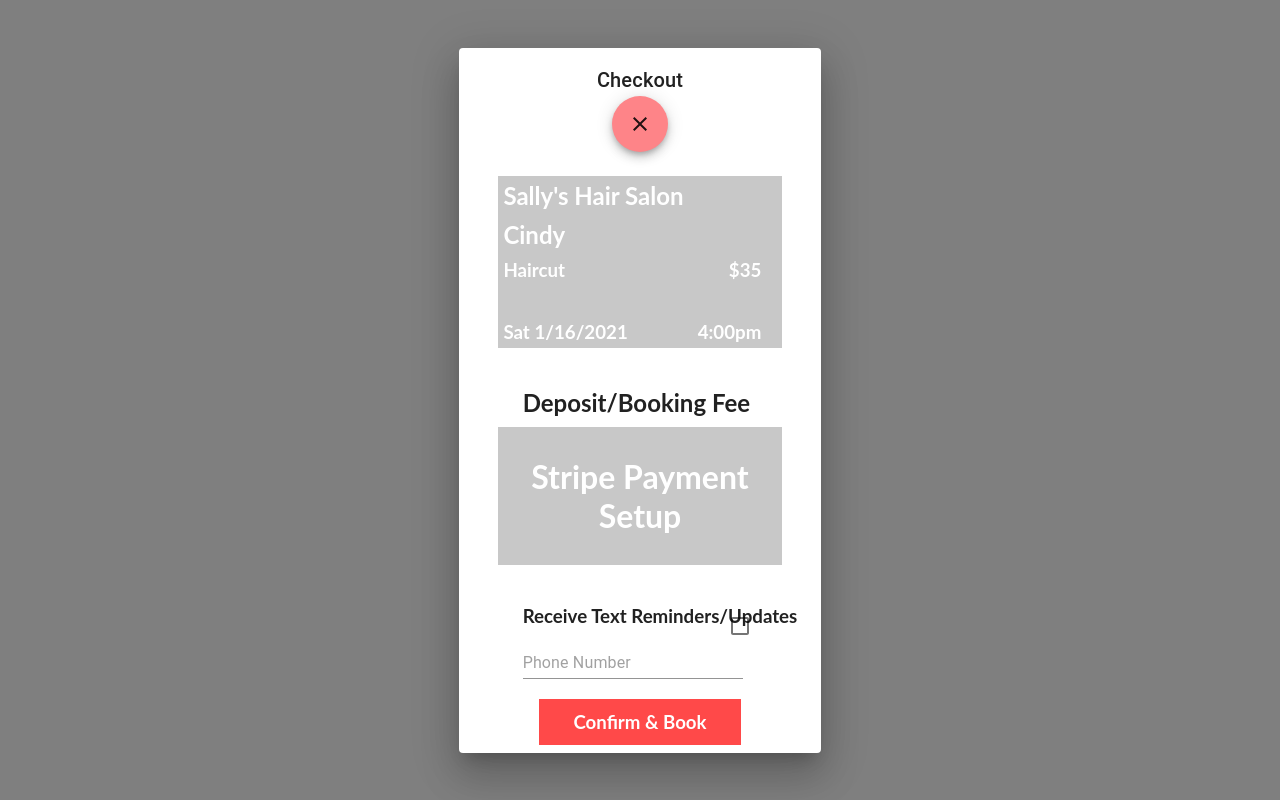
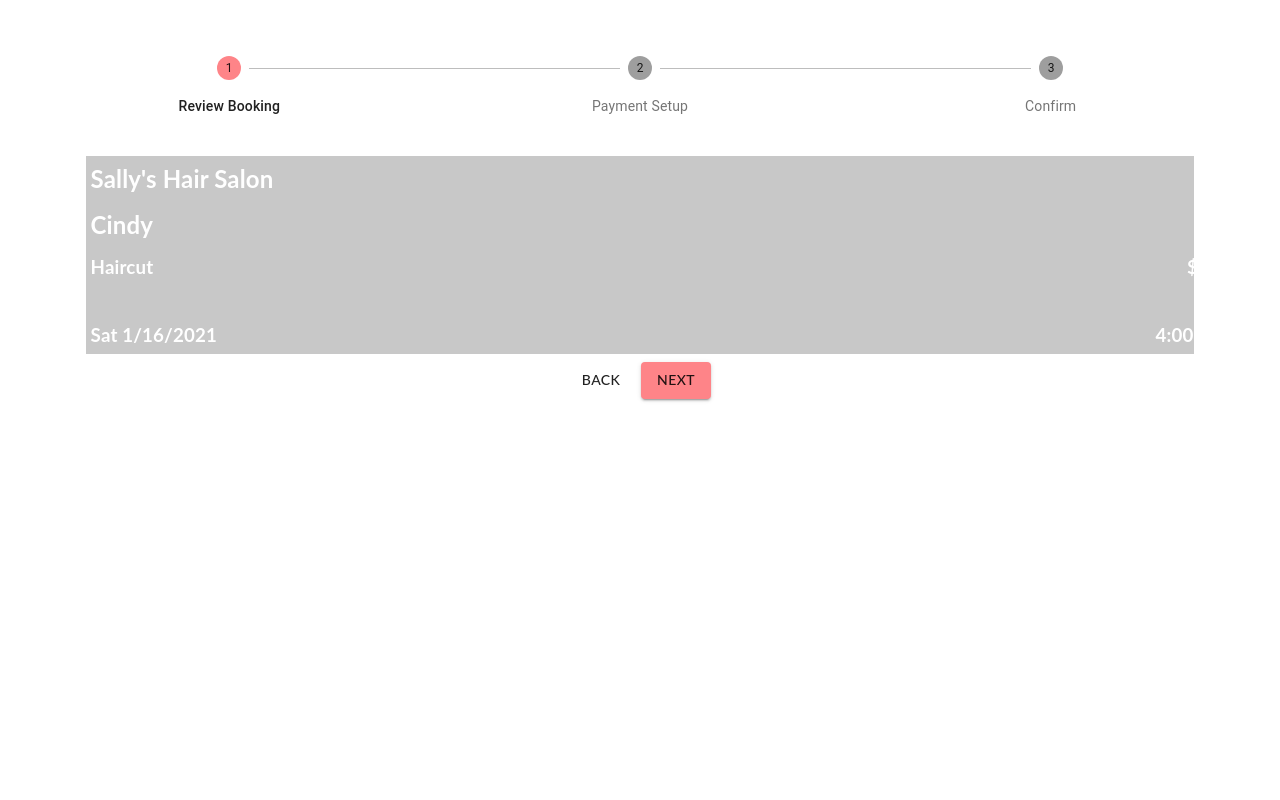
Before and after one commit to rezerve-startup/rezerve, a React (Create React App) app: page / in a window 1280 px wide. Both pictures are taken after a click on the button "OPEN CHECKOUT". Built offline with nearby package versions, Linux system fonts and the light colour scheme.

Commit message:
Added Stepper to checkout confirmation page

```diff
--- a/src/App.tsx
+++ b/src/App.tsx
@@ -10,7 +10,7 @@ import './CSS/App.css';
 // import Settings from './pagesRoute/Settings'
 import AppointmentsPage from './customer/customer-appointments/AppointmentPage';
 // import Services from './business/business-services/Services';
-// import Receipt from './customer/customer-reciept/Reciept.js';
+import Receipt from './customer/customer-reciept/Reciept';
 import BusinessInfo from './business/business-info/BusinessInfo';
 import BusinessInfoDetails from './business/business-info/business-info-details/BusinessInfoDetails';
 import BusinessHome from './business/business-home/BusinessHome';
@@ -25,6 +25,7 @@ const routes = [
   { path: '/appoinments', component: AppointmentsPage },
   { path: '/business-info', component: BusinessInfo },
   { path: '/business-info-details', component: BusinessInfoDetails },
+  { path: '/customer-receipt', component: Receipt},
 ];
 
 let currentUser = 'checkout';
--- a/src/customer/customer-checkout/customer-checkout.tsx
+++ b/src/customer/customer-checkout/customer-checkout.tsx
@@ -11,12 +11,32 @@ import {
   Typography,
   Fab,
   useMediaQuery,
+  Stepper,
+  Step,
+  StepLabel
 } from '@material-ui/core/';
 import { makeStyles, useTheme } from '@material-ui/core/styles';
 import classes from '*.module.css';
 import './customer-checkout.css';
 import { Close } from '@material-ui/icons';
 
+
+function getSteps() {
+  return ['Review Booking', 'Payment Setup', 'Confirm'];
+}
+
+function getStepContent(stepIndex: number) {
+  switch (stepIndex) {
+    case 0:
+      return <ConfirmationCard/>;
+    case 1:
+      return <StripePaymentSetup/>;
+    case 2:
+      return <BookingConfirmation/>;
+    default:
+      return 'Our apologies, there has been a mishap with the booking process. Please try again later.';
+  }
+}
 function StripePaymentSetup() {
   const classes = useStyles();
   return (
@@ -30,8 +50,23 @@ function StripePaymentSetup() {
   );
 }
 
+function PaymentInfo(){
+  const classes = useStyles();
+  return (
+    <div className={classes.itemCard}>
+      <Divider className={classes.divider0} />
+      <h1>
+        <strong>Payment Info</strong>
+      </h1>
+      <Divider className={classes.divider0} />
+    </div>
+  );
+}
+
 function ConfirmationCard() {
   const classes = useStyles();
+
+
   return (
     <div className={classes.itemCard}>
       <div className={classes.items}>
@@ -64,39 +99,76 @@ function ConfirmationCard() {
   );
 }
 
+function BookingConfirmation(){
+  const classes = useStyles();
+  return(
+    <div>
+      <ConfirmationCard/>
+      <PaymentInfo/>
+
+      <div className={classes.itemPlus1}>
+            <h3>
+              <strong>Receive Text Reminders/Updates</strong>
+            </h3>
+            <Checkbox className={classes.checkbox} />
+          </div>
+
+          <div className={classes.phoneField}>
+            <TextField type="tel" placeholder="Phone Number" />
+          </div>
+    </div>
+)
+}
 
 function CustomerCheckout() {
   const theme = useTheme();
   const classes = useStyles();
-  const fullscreen = useMediaQuery(theme.breakpoints.down('sm'));
+  const fullscreen = useMediaQuery(theme.breakpoints.down('lg'));
   const [open, setOpen] = React.useState(false);
+  const [activeStep, setActiveStep] = React.useState(0);
+  const steps = getSteps();
 
+  const handleNext = () => {
+    setActiveStep((prevActiveStep) => prevActiveStep + 1);
+  };
+
+  const handleBack = () => {
+    setActiveStep((prevActiveStep) => prevActiveStep - 1);
+  };
+
+  const handleReset = () => {
+    setActiveStep(0);
+  };
   const openOnClick = () => {
     setOpen(true)
+    handleReset()
   }
 
   const handleClose = () => {
     setOpen(false)
   }
 
+var backFunction = () => handleBack;
+
   return (
     <div>
       <Button variant="contained" color="primary" onClick={openOnClick}>Open Checkout</Button>
-
       <Dialog open={open} fullScreen={fullscreen} className={classes.receiptPage}>
         <DialogTitle>
-          <Typography variant="h6" component="h6">Checkout</Typography>
-
-          <Fab color="primary" onClick={handleClose}>
-            <Close />
-          </Fab>
         </DialogTitle>
+        <Stepper activeStep={activeStep} alternativeLabel>
+        {steps.map((label) => (
+          <Step key={label}>
+            <StepLabel>{label}</StepLabel>
+          </Step>
+        ))}
+      </Stepper>
         <DialogContent>
           {/* <div className={classes.itemPlus}>
             <h1>
               <strong>Confirm</strong>
             </h1>
-          </div> */}
+          </div>
           <ConfirmationCard />
 
           <div className={classes.itemPlus1}>
@@ -117,7 +189,28 @@ function CustomerCheckout() {
             <TextField type="tel" placeholder="Phone Number" />
           </div>
 
-          <button className={classes.button}>Confirm & Book</button>
+        <button className={classes.button}>Confirm & Book</button*/}
+
+
+<div>
+
+          <div>
+            <Typography className={classes.instructions}>{getStepContent(activeStep)}</Typography>
+            <div>
+              <Button
+                onClick={activeStep == 0 ? handleClose : handleBack }
+                className={classes.backButton}
+              >
+              Back
+              </Button>
+              <Button variant="contained" color="primary"
+              onClick={activeStep === steps.length - 1 ? handleClose : handleNext }>
+                {activeStep === steps.length - 1 ? 'Confirm & Book' : 'Next'}
+              </Button>
+            </div>
+          </div>
+
+      </div>
         </DialogContent>
       </Dialog>
     </div>
@@ -218,6 +311,14 @@ const useStyles = makeStyles((theme) => ({
     fontWeight: 'bold',
     fontSize: '14pt',
   },
+
+  backButton: {
+    marginRight: theme.spacing(1),
+  },
+  instructions: {
+    marginTop: theme.spacing(1),
+    marginBottom: theme.spacing(1),
+  },
 }));
 
 export default CustomerCheckout;
```
